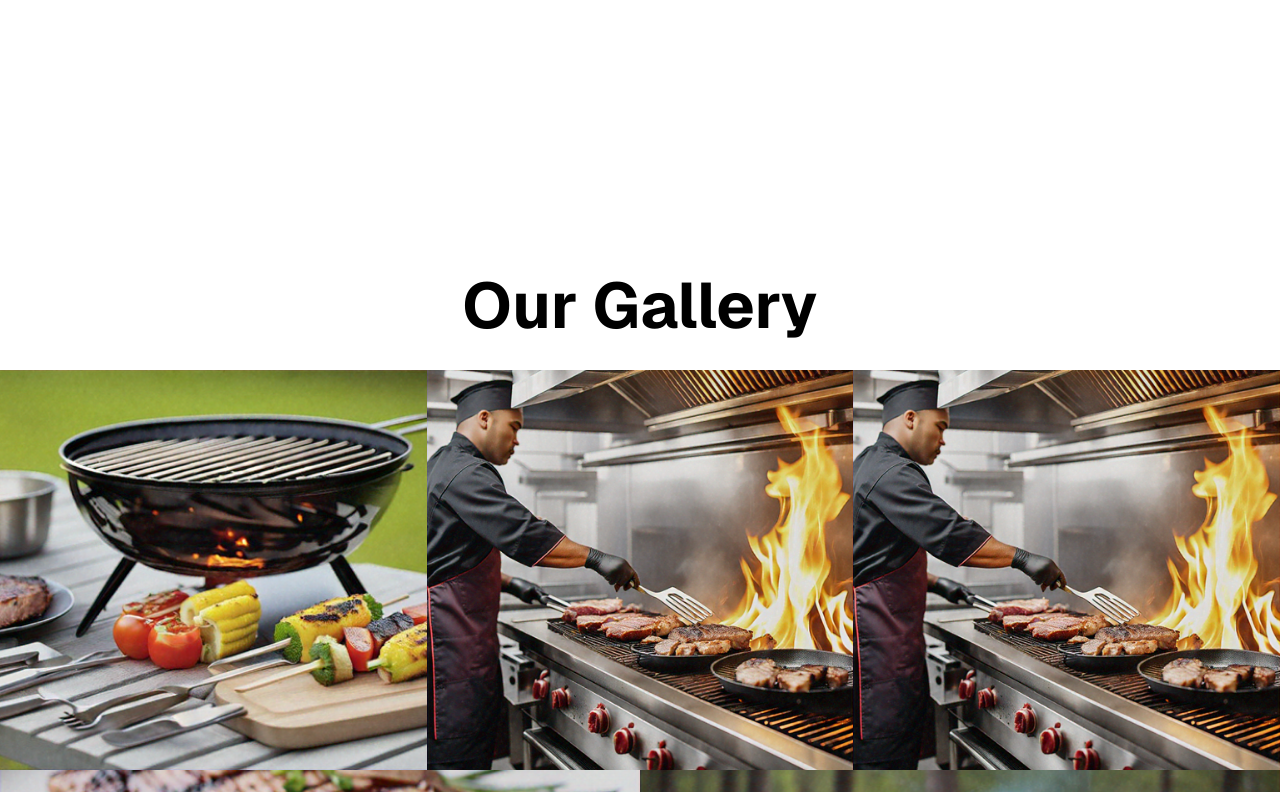
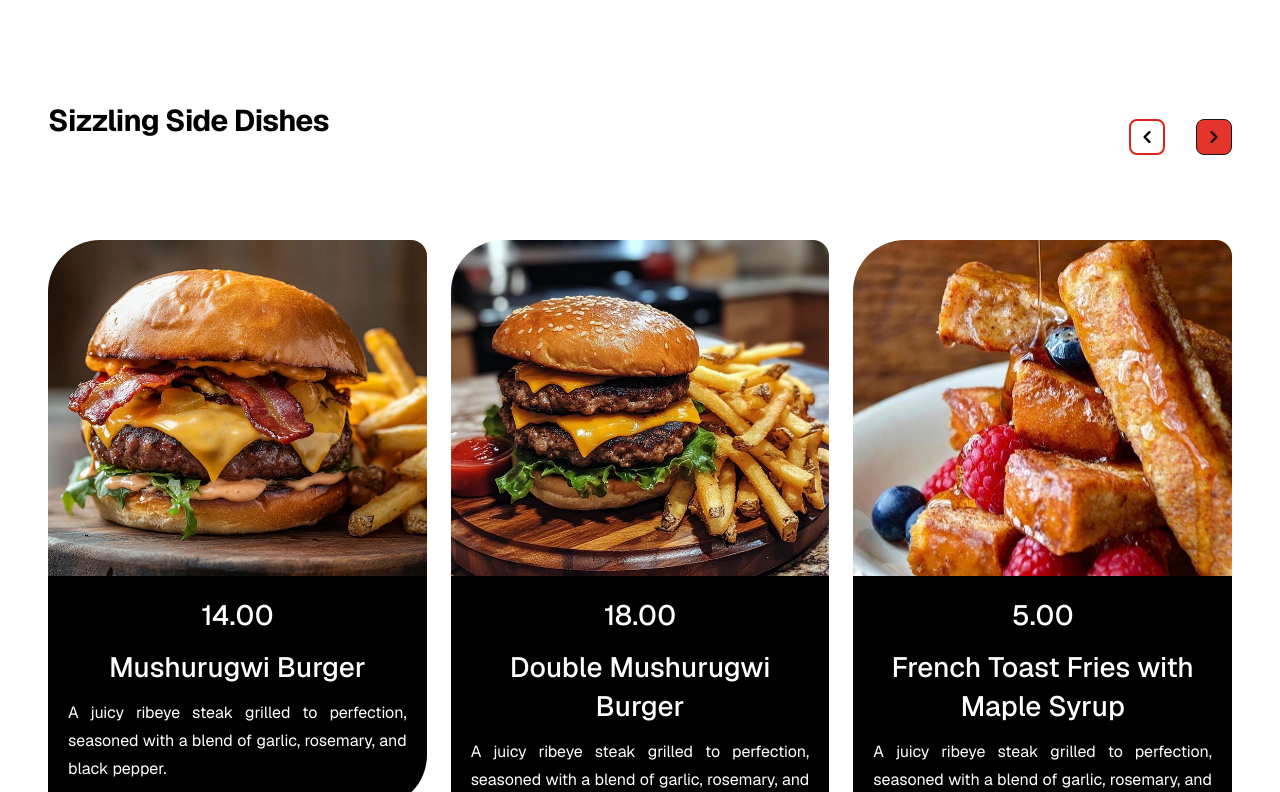
Before and after one commit to Tinashe-Tanyanyiwa/k-v-r, a Next.js app: page / in a window 1280 px wide. Shown: the part 5728-6520 px from the top of the page. Built offline with nearby package versions, Linux system fonts and the light colour scheme.

Commit message:
siz side dishes

```diff
--- a/src/app/MenuTwo.tsx
+++ b/src/app/MenuTwo.tsx
@@ -5,6 +5,7 @@ import Image from "next/image";
 import meats from "@/app/meats.json";
 import burgers from "@/app/burgers.json";
 import hotpot from "@/app/hotpot.json";
+import sizzsidedish from "@/app/sizzsidedish.json";
 
 function MenuTwo() {
   return (
@@ -306,6 +307,104 @@ function MenuTwo() {
           </div>
         ))}
       </div>
+      <div className="mb-[64px] mx-[48px] gap-[24px] grid justify-center  grid-cols-2    ">
+        <div className=" items-center justify-center  col-span-1 ">
+          {" "}
+          <h3 className="mb-[32px] w-full  text-black  mb-2 font-roboto font-bold text-3xl leading-[46.8px] tracking-tight  ">
+            Sizzling Side Dishes
+          </h3>
+        </div>
+        <div className=" items-center flex justify-end col-span-1 ">
+          <nav aria-label="Page navigation example">
+            <ul className="inline-flex -space-x-px text-sm">
+              <li className="">
+                <a
+                  href="#"
+                  className="text-black flex items-center justify-center w-9 h-9 rounded-lg border-2 border-[#E2231A]  p-2 transform "
+                >
+                  <span className="sr-only">Previous</span>
+                  <svg
+                    className="w-3 h-3 rtl:rotate-180"
+                    aria-hidden="true"
+                    xmlns="http://www.w3.org/2000/svg"
+                    fill="none"
+                    viewBox="0 0 6 10"
+                  >
+                    <path
+                      stroke="currentColor"
+                      strokeLinecap="round"
+                      strokeLinejoin="round"
+                      strokeWidth="2"
+                      d="M5 1 1 5l4 4"
+                    />
+                  </svg>
+                </a>
+              </li>
+
+              <li className="ml-[32px]">
+                <a
+                  href="#"
+                  className="flex items-center justify-center w-9 h-9 rounded-lg border bg-[#E2231AEB] p-2"
+                >
+                  <span className="sr-only">Next</span>
+                  <svg
+                    className="w-3 h-3 rtl:rotate-180"
+                    aria-hidden="true"
+                    xmlns="http://www.w3.org/2000/svg"
+                    fill="none"
+                    viewBox="0 0 6 10"
+                  >
+                    <path
+                      stroke="currentColor"
+                      strokeLinecap="round"
+                      strokeLinejoin="round"
+                      strokeWidth="2"
+                      d="m1 9 4-4-4-4"
+                    />
+                  </svg>
+                </a>
+              </li>
+            </ul>
+          </nav>
+        </div>
+      </div>
+      <div className="mb-[100px] mx-[48px] gap-[24px] grid justify-center  grid-cols-3    ">
+        {sizzsidedish.map((item) => (
+          <div
+            key={item.id}
+            className=" items-center justify-center  col-span-1  "
+          >
+            <div className="w-full flex justify-center place-center rounded-tl-[52px] rounded-tr-[16px] rounded-br-[52px] rounded-bl-[16px] ">
+              <div className="w-full">
+                <div className="w-full h-[336px] relative">
+                  <Image
+                    src={item.image}
+                    layout="fill"
+                    objectFit="cover"
+                    className="h-[336px] w-full rounded-tl-[52px] rounded-tr-[16px]"
+                    alt="A perfectly grilled steak with grill marks"
+                  />
+                </div>
+                <div className="bg-black w-full  gap-3  pr-5 pb-5 pl-5 rounded-br-[52px] rounded-bl-[16px]">
+                  <div className=" py-1">
+                    <p className=" pt-[16px] text-center text-white font-roboto font-medium text-[28px] leading-[39.2px] tracking-0">
+                      {item.price}
+                    </p>
+
+                    <div className=" pt-[12px] text-center text-white  font-roboto font-medium text-[28px] leading-[39.2px] tracking-0 text-center">
+                      {item.name}
+                    </div>
+
+                    <p className="pt-[12px] text-white text-justify font-roboto font-normal text-base leading-7 tracking-normal align-middle ">
+                      {item.paragraph}
+                    </p>
+                  </div>
+                </div>
+              </div>
+            </div>
+          </div>
+        ))}
+      </div>
     </div>
   );
 }
--- a/src/app/sizzsidedish.json
+++ b/src/app/sizzsidedish.json
@@ -4,20 +4,20 @@
     "price": "14.00",
     "name": "Mushurugwi Burger ",
     "paragraph": "A juicy ribeye steak grilled to perfection, seasoned with a blend of garlic, rosemary, and black pepper.",
-    "image": "https://example.com/images/john-doe.jpg"
+    "image": "/images/burgers1.png"
   },
   {
     "id": 2,
     "price": "18.00",
     "name": "Double Mushurugwi Burger ",
     "paragraph": "A juicy ribeye steak grilled to perfection, seasoned with a blend of garlic, rosemary, and black pepper.",
-    "image": "https://example.com/images/john-doe.jpg"
+    "image": "/images/burgers2.png"
   },
   {
     "id": 3,
     "price": "5.00",
     "name": "French Toast Fries with Maple Syrup",
     "paragraph": "A juicy ribeye steak grilled to perfection, seasoned with a blend of garlic, rosemary, and black pepper.",
-    "image": "https://example.com/images/john-doe.jpg"
+    "image": "/images/burgers3.png"
   }
 ]
```
